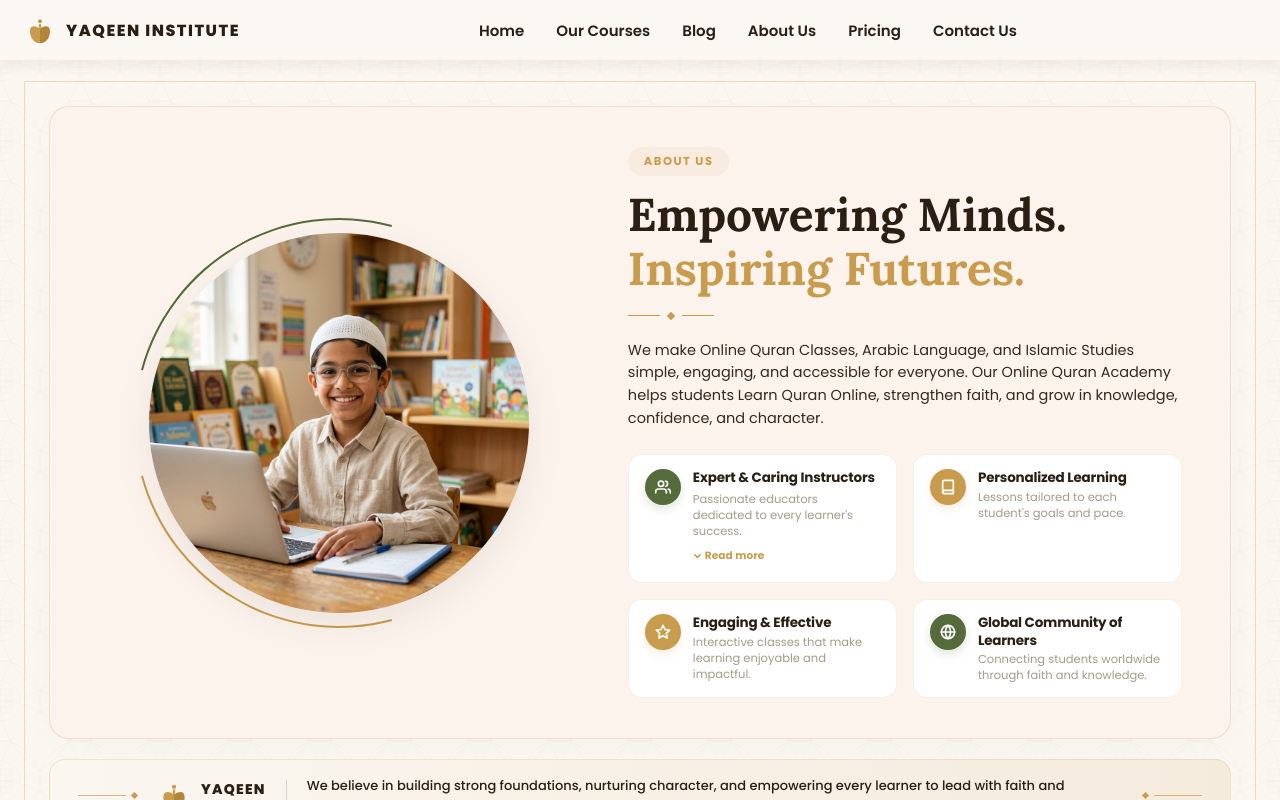
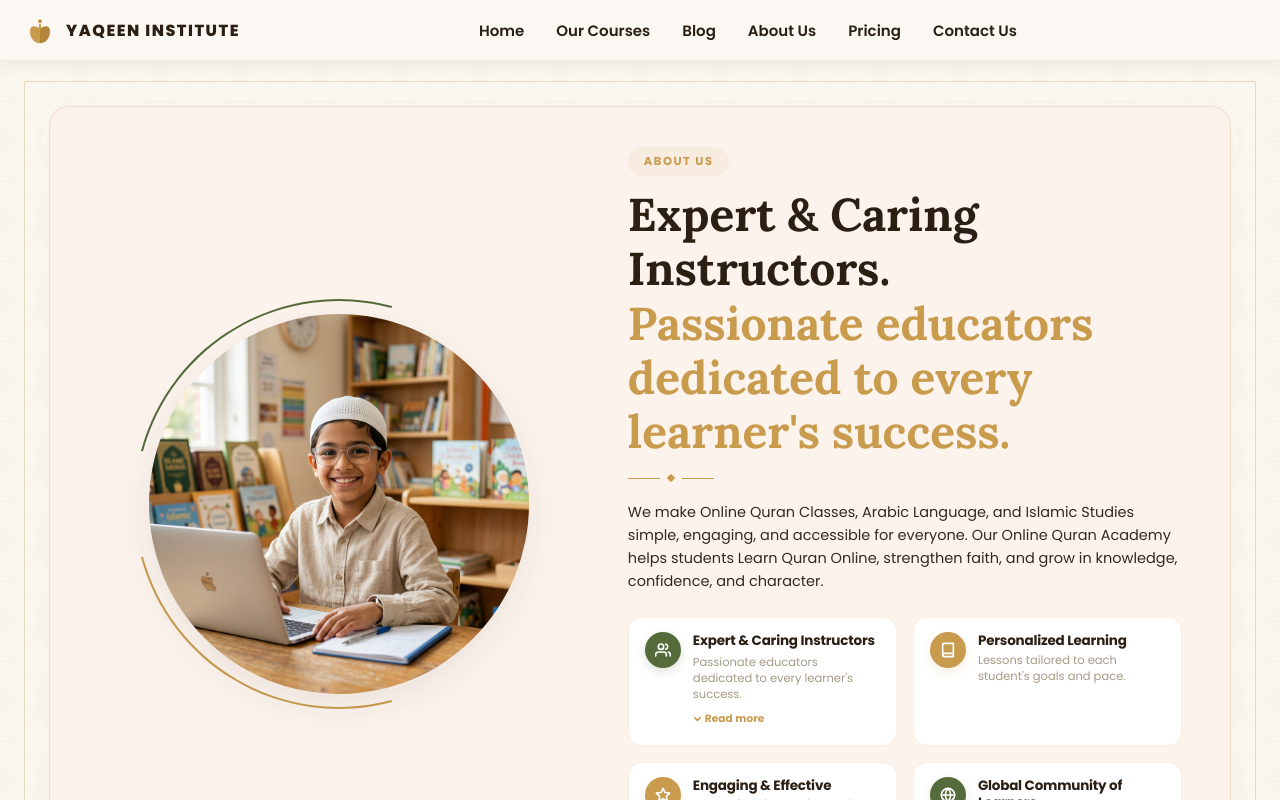
Before and after one commit to ser-name123/yaqeen, a Next.js app: page /about in a window 1280 px wide. Shown: the top 800 px of the page. Built offline with nearby package versions, Linux system fonts and the light colour scheme; no server answers; the database is empty.

Commit message:
content: update about page main heading to Expert & Caring Instructors

```diff
--- a/app/about/page.js
+++ b/app/about/page.js
@@ -329,8 +329,8 @@ export default function AboutPage() {
                 <div className="about-badge">About Us</div>
 
                 <h1 className="about-heading">
-                  Empowering Minds.<br />
-                  <span>Inspiring Futures.</span>
+                  Expert &amp; Caring Instructors.<br />
+                  <span>Passionate educators dedicated to every learner&apos;s success.</span>
                 </h1>
 
                 {/* Custom line and diamond divider: — ⬥ — */}
```
